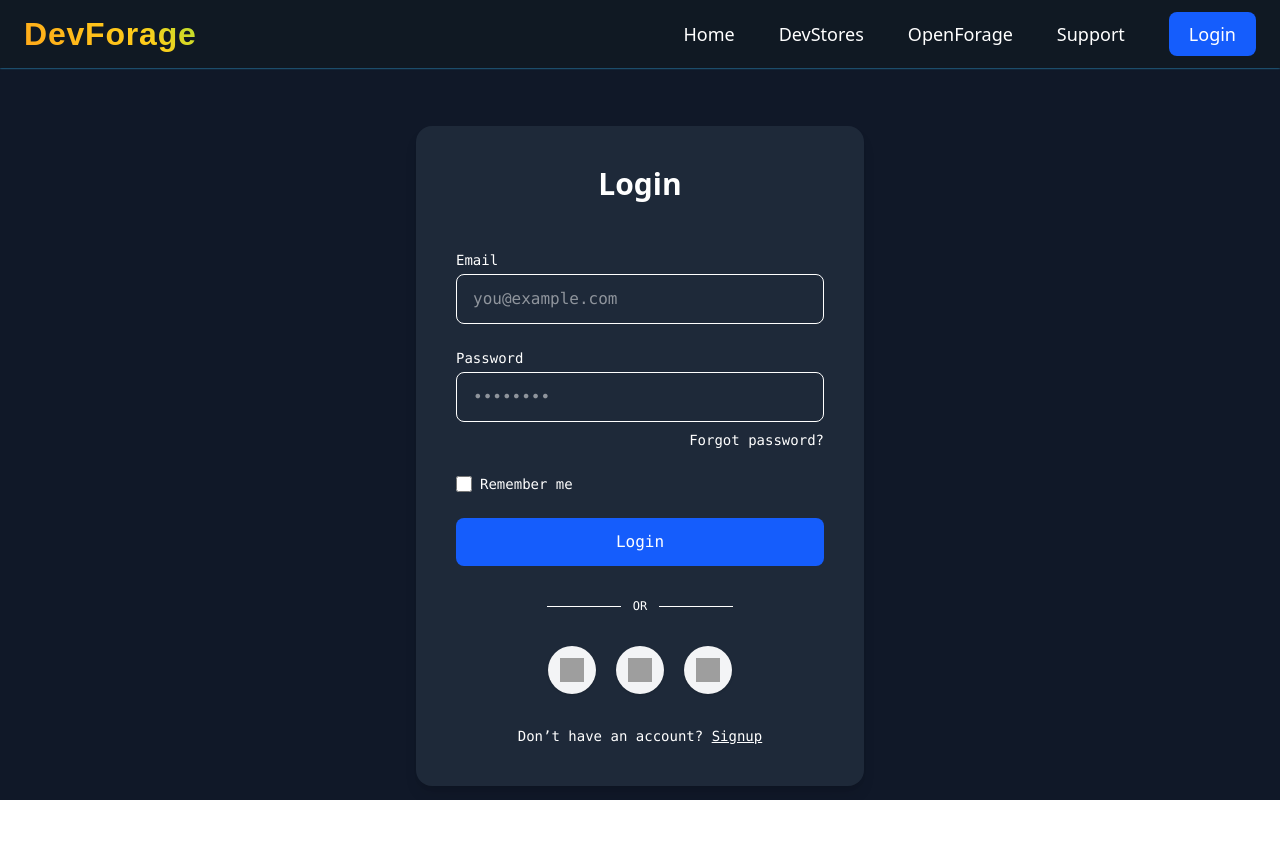
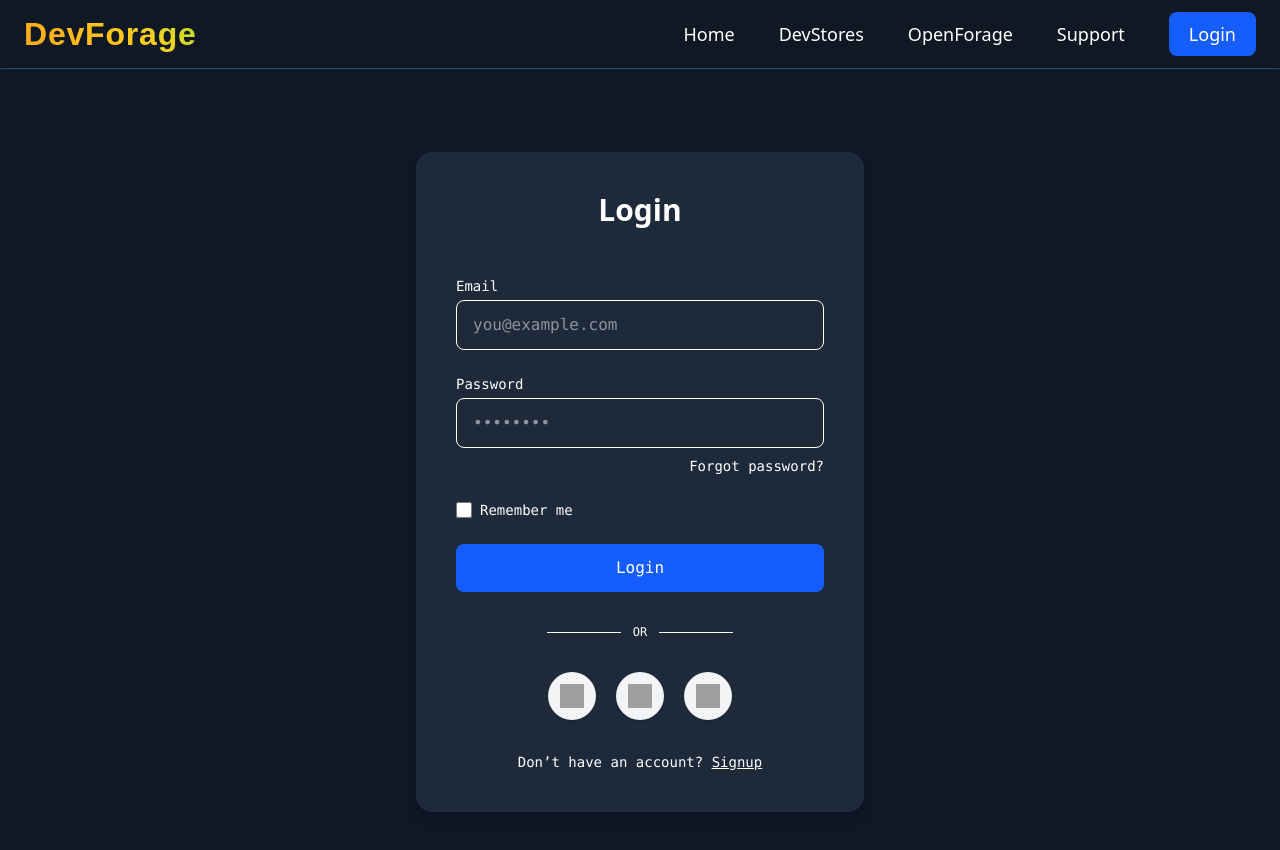
Before and after one commit to raushan-sinha/dev-forage, a React (Vite) app: page /login in a window 1280 px wide. Before the commit the page ends 800 px from the top, so only its background shows below. Built offline with nearby package versions, Linux system fonts and the light colour scheme; grey boxes are pictures that could not be loaded.

Commit message:
Cursor pointer & padding added

```diff
--- a/src/authentication/LoginPage/Login.jsx
+++ b/src/authentication/LoginPage/Login.jsx
@@ -45,7 +45,7 @@ export default function Login() {
 
     return (
         <>
-            <div className="flex items-center justify-center bg-gray-900 px-4 sm:px-6 lg:px-8 min-h-screen">
+            <div className="flex items-center justify-center bg-gray-900 px-4 sm:px-6 lg:px-8 min-h-screen p-10">
                 <div className="bg-gray-800 shadow-lg rounded-2xl p-6 sm:p-8 md:p-10 w-full max-w-md mt-24 md:mt-28 text-white">
                     {/* Heading */}
                     <h2 className="text-3xl md:text-3xl font-bold text-center text-white-800 mb-6">
@@ -125,7 +125,7 @@ export default function Login() {
                         {/* Submit Button */}
                         <button
                             type="submit"
-                            className="w-full bg-blue-600 text-white py-3 rounded-lg font-medium font-mono hover:bg-blue-700 transition-colors"
+                            className="w-full bg-blue-600 text-white py-3 rounded-lg font-medium font-mono hover:bg-blue-700 transition-colors cursor-pointer"
                         >
                             Login
                         </button>
--- a/src/components/Navbar/Navbar.jsx
+++ b/src/components/Navbar/Navbar.jsx
@@ -68,7 +68,7 @@ export default function Navbar() {
                                 </li>
                             ))}
                             <Link to="/login">
-                                <button onClick={() => setIsOpen(false)} className="px-5 py-2 rounded-lg bg-blue-600 text-white font-medium hover:bg-blue-700 transition duration-300">
+                                <button onClick={() => setIsOpen(false)} className="px-5 py-2 rounded-lg bg-blue-600 text-white font-medium hover:bg-blue-700 transition duration-300 cursor-pointer">
                                     Login
                                 </button>
                             </Link>
```
